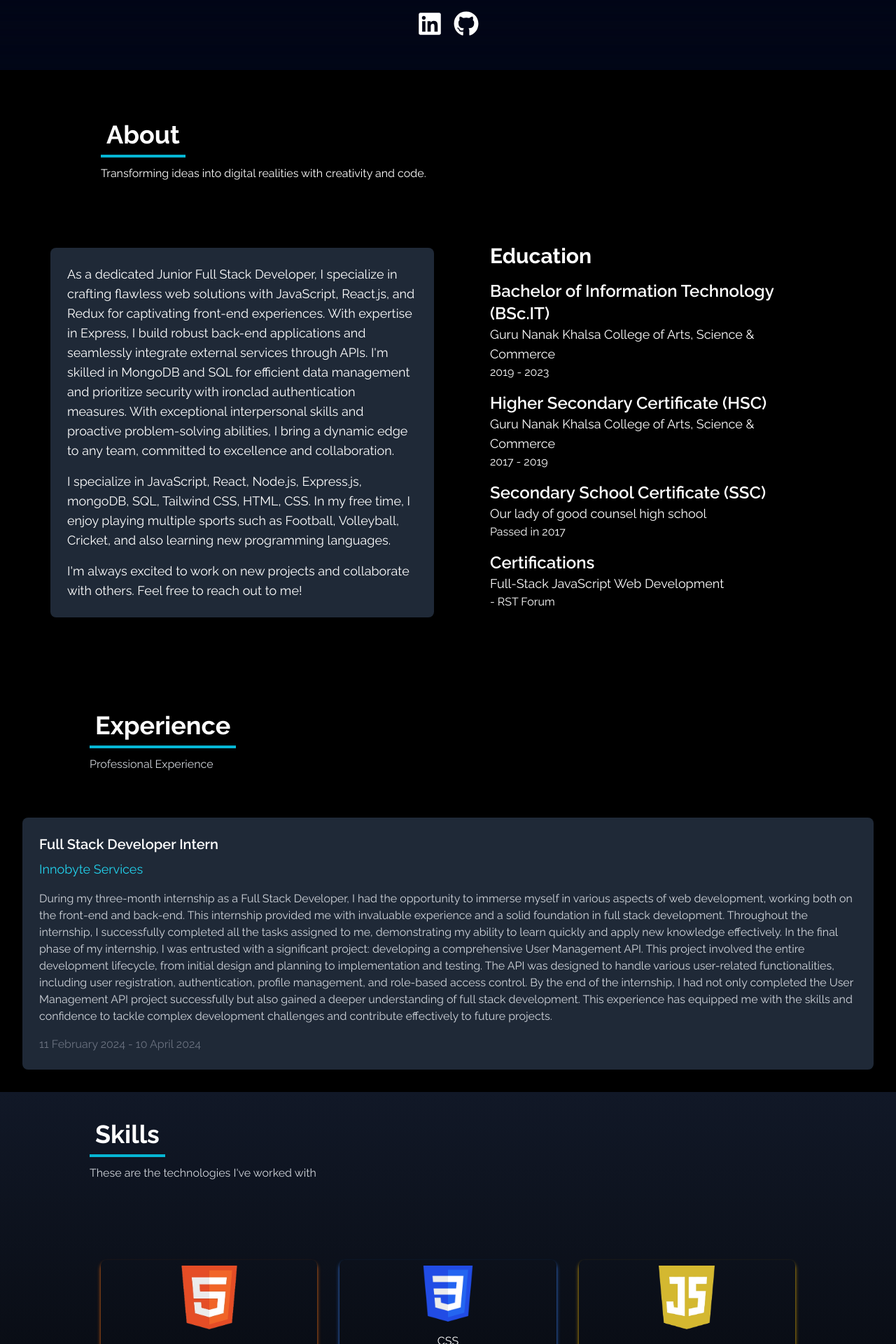
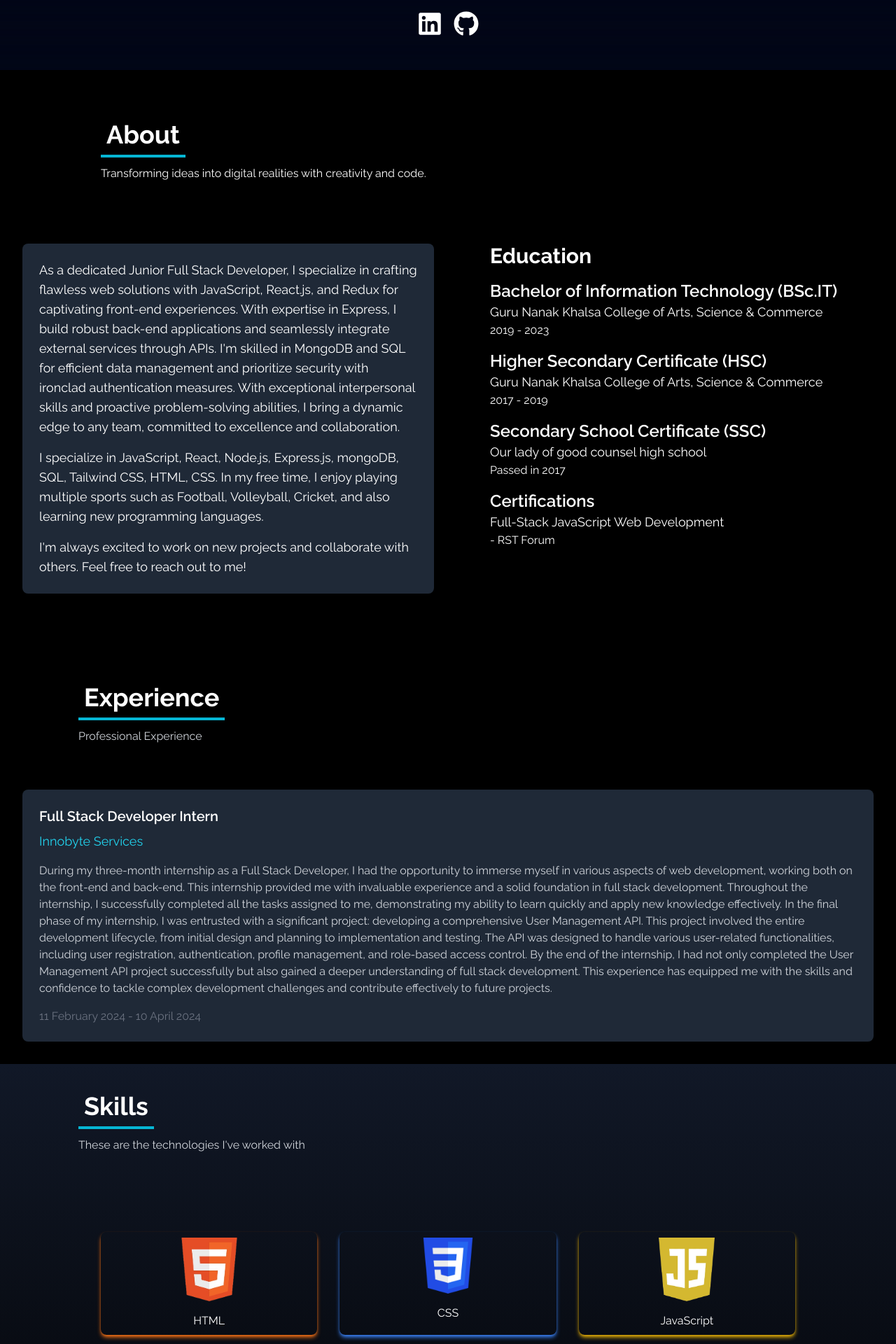
Before and after one commit to Abhisheksah09/Portfolio, a React (Create React App) app: page / in a window 1280 px wide. Shown: the part 700-2620 px from the top of the page at 70% size. Built offline with nearby package versions, Linux system fonts and the light colour scheme; the HTML template or start-up script is replaced by a standard one.

Commit message:
Final commit

```diff
--- a/package.json
+++ b/package.json
@@ -8,7 +8,7 @@
     "@testing-library/react": "^13.4.0",
     "@testing-library/user-event": "^13.5.0",
     "clsx": "^2.1.1",
-    "framer-motion": "^11.1.9",
+    "framer-motion": "^11.2.6",
     "nodemon": "^3.1.0",
     "react": "^18.3.1",
     "react-dom": "^18.3.1",
--- a/public/index.html
+++ b/public/index.html
@@ -3,7 +3,7 @@
   <head>
     <meta charset="utf-8" />
     <link rel="icon" href="%PUBLIC_URL%/favicon.ico" />
-    <meta name="viewport" content="width=device-width, initial-scale=1" />
+    <meta name="viewport" content="width=device-width, initial-scale=1.0" />
     <meta name="theme-color" content="#000000" />
     <meta
       name="description"
--- a/src/components/About.js
+++ b/src/components/About.js
@@ -1,32 +1,69 @@
 import React from "react";
+import { motion } from "framer-motion";
 
 const About = () => {
+  const headingVariants = {
+    hidden: { opacity: 0, x: -50 },
+    visible: {
+      opacity: 1,
+      x: 0,
+      transition: { duration: 0.9, ease: "easeOut" },
+    },
+  };
+
+  const leftToRightVariants = {
+    hidden: { opacity: 0, x: -50 },
+    visible: {
+      opacity: 1,
+      x: 0,
+      transition: { duration: 1.4, ease: "easeOut" },
+    },
+  };
+
+  const topToBottomVariants = {
+    hidden: { opacity: 0, y: -50 },
+    visible: {
+      opacity: 1,
+      y: 0,
+      transition: { duration: 1.5, ease: "easeOut" },
+    },
+  };
+
   return (
-    <>
     <div className="min-h-screen bg-black text-white flex flex-col justify-center py-8 px-4 sm:px-6 lg:px-8">
-        <div className="w-full max-w-screen-xl">
-          <div className="md:mx-[7rem]  sm:mx-[6rem] py-6 md:py-10 text-center sm:text-left">
+      <motion.div
+        className="md:mx-[7rem] py-6 md:py-10 text-center sm:text-left"
+        initial="hidden"
+        whileInView="visible"
+        variants={headingVariants}
+        viewport={{ once: false }}
+      >
         <h1 className="text-4xl font-bold border-b-4 border-cyan-500 p-2 inline">
           About
         </h1>
         <p className="py-6 text-white">
-              Transforming ideas into digital realities with creativity and
-              code.
+          Transforming ideas into digital realities with creativity and code.
         </p>
-          </div>
-          <div className="grid grid-cols-1 md:grid-cols-2 items-center gap-10 py-6 md:px-10 lg:px-[0rem">
-            <div className="p-6 rounded-lg shadow-lg hover:shadow-2xl transition-shadow duration-300 bg-gray-800 hover:bg-gray-700 transform hover:-translate-y-1 hover:scale-105">
+      </motion.div>
+      <div className="w-full max-w-screen-xl mx-auto">
+        <div className="grid grid-cols-1 md:grid-cols-2 items-start gap-10 py-6 md:px-10 lg:px-0">
+          <motion.div
+            className="p-6 rounded-lg shadow-lg hover:shadow-2xl transition-shadow duration-300 bg-gray-800 hover:bg-gray-700 transform hover:-translate-y-1 hover:scale-105"
+            initial="hidden"
+            whileInView="visible"
+            variants={leftToRightVariants}
+            viewport={{ once: false }}
+          >
             <p className="text-lg mb-4 md:text-xl lg:text-lg">
               As a dedicated Junior Full Stack Developer, I specialize in
               crafting flawless web solutions with JavaScript, React.js, and
               Redux for captivating front-end experiences. With expertise in
               Express, I build robust back-end applications and seamlessly
               integrate external services through APIs. I'm skilled in MongoDB
-                and SQL for efficient data management and prioritize security
-                with ironclad authentication measures. With exceptional
-                interpersonal skills and proactive problem-solving abilities, I
-                bring a dynamic edge to any team, committed to excellence and
-                collaboration.
+              and SQL for efficient data management and prioritize security with
+              ironclad authentication measures. With exceptional interpersonal
+              skills and proactive problem-solving abilities, I bring a dynamic
+              edge to any team, committed to excellence and collaboration.
             </p>
             <p className="text-lg mb-4 md:text-xl lg:text-lg">
               I specialize in JavaScript, React, Node.js, Express.js, mongoDB,
@@ -38,10 +75,16 @@ const About = () => {
               I'm always excited to work on new projects and collaborate with
               others. Feel free to reach out to me!
             </p>
-            </div>
+          </motion.div>
 
-            <div className="text-center md:text-left px-10">
-              <h1 className="text-3xl font-bold mb-4 ">Education</h1>
+          <motion.div
+            className="text-center md:text-left px-4 md:px-10"
+            initial="hidden"
+            whileInView="visible"
+            variants={topToBottomVariants}
+            viewport={{ once: false }}
+          >
+            <h1 className="text-3xl font-bold mb-4">Education</h1>
             <div className="mb-4">
               <h2 className="text-2xl font-semibold">
                 Bachelor of Information Technology (BSc.IT)
@@ -64,19 +107,18 @@ const About = () => {
               <h2 className="text-2xl font-semibold">
                 Secondary School Certificate (SSC)
               </h2>
-                <p className="text-lg">Our lady of good counsel high school </p>
+              <p className="text-lg">Our lady of good counsel high school</p>
               <p>Passed in 2017</p>
             </div>
             <div className="mb-4">
               <h2 className="text-2xl font-semibold">Certifications</h2>
               <p className="text-lg">Full-Stack JavaScript Web Development</p>
-                <p> - RST Forum</p>
+              <p>- RST Forum</p>
+            </div>
+          </motion.div>
         </div>
       </div>
     </div>
-        </div>
-      </div>
-    </>
   );
 };
 
--- a/src/components/Contact.js
+++ b/src/components/Contact.js
@@ -1,6 +1,7 @@
 import React, { useRef } from "react";
 import emailjs from "@emailjs/browser";
 import { toast } from "react-toastify";
+import { motion } from "framer-motion";
 
 function Contact() {
   const form = useRef();
@@ -22,19 +23,58 @@ function Contact() {
       );
   };
 
+  const headingVariants = {
+    hidden: { opacity: 0, x: -50 },
+    visible: {
+      opacity: 1,
+      x: 0,
+      transition: { duration: 0.9, ease: "easeOut" },
+    },
+  };
+
+  const leftTorighttVariants = {
+    hidden: { opacity: 0, x: -50 },
+    visible: {
+      opacity: 1,
+      x: 0,
+      transition: { duration: 1.4, ease: "easeOut" },
+    },
+  };
+
+  const topToBottomVariants = {
+    hidden: { opacity: 0, y: -50 },
+    visible: {
+      opacity: 1,
+      y: 0,
+      transition: { duration: 1.5, ease: "easeOut" },
+    },
+  };
+
   return (
     <div className="bg-black py-12 px-2">
-      <div className="md:mx-[7rem]  sm:mx-[6rem] py-6 md:py-10 text-center sm:text-left">
+      <motion.div
+        className="md:mx-[5rem]  sm:mx-[6rem] py-6 md:py-10 text-center sm:text-left"
+        initial="hidden"
+        whileInView="visible"
+        variants={headingVariants}
+        viewport={{ once: false }}
+      >
         <h1 className="text-4xl text-white font-bold border-b-4 border-cyan-500 p-2 inline">
           Contact
         </h1>
         <p className="py-4 md:py-6 text-gray-300">Let's Work Together</p>
-      </div>
+      </motion.div>
 
       <div className="container mx-auto px-4 md:px-6 text-center lg:px-20">
         <section className="mb-32">
           <div className="flex flex-wrap">
-            <div className="mb-12 w-full md:w-1/2 lg:w-5/12 lg:px-6">
+            <motion.div
+              className="mb-12 w-full md:w-1/2 lg:w-5/12 lg:px-6"
+              initial="hidden"
+              whileInView="visible"
+              variants={leftTorighttVariants}
+              viewport={{ once: false }}
+            >
               <form ref={form} onSubmit={sendEmail}>
                 <div className="relative mb-6">
                   <input
@@ -70,9 +110,15 @@ function Contact() {
                   Send
                 </button>
               </form>
-            </div>
-            <div className="w-full lg:w-7/12 mt-8 lg:mt-0 text-center   md:text-left">
-              <div className="flex flex-wrap ">
+            </motion.div>
+            <div className="w-full lg:w-7/12 mt-8 lg:mt-0 text-center pt-10   md:text-left">
+              <motion.div
+                className="flex flex-wrap "
+                initial="hidden"
+                whileInView="visible"
+                variants={topToBottomVariants}
+                viewport={{ once: false }}
+              >
                 <div className="mb-12 w-full md:w-1/2 lg:px-8">
                   <div className="flex items-start">
                     <div className="shrink-0">
@@ -202,7 +248,7 @@ function Contact() {
                     </div>
                   </div>
                 </div>
-              </div>
+              </motion.div>
             </div>
           </div>
         </section>
--- a/src/components/Experience.js
+++ b/src/components/Experience.js
@@ -1,4 +1,5 @@
 import React from "react";
+import { motion } from "framer-motion";
 
 const experiences = [
   {
@@ -10,20 +11,48 @@ const experiences = [
   },
 ];
 
+const headingVariants = {
+  hidden: { opacity: 0, x: -50 },
+  visible: {
+    opacity: 1,
+    x: 0,
+    transition: { duration: 0.9, ease: "easeOut" },
+  },
+};
+
+const topToBottomVariants = {
+  hidden: { opacity: 0, y: -50 },
+  visible: {
+    opacity: 1,
+    y: 0,
+    transition: { duration: 1.4, ease: "easeOut" },
+  },
+};
+
 const Experience = () => {
   return (
-    <div className="min-w-screen-lg bg-black text-white text-justify p-4 md:p-8">
-      <div className="mx-4 md:text-left sm:mx-[6rem] py-6 md:py-10 text-center sm:text-left">
+    <div className="min-w-screen-lg bg-black text-white text-justify p-4 md:p-8 overflow-hidden">
+      <motion.div
+        className="mx-4  md:mx-[5rem] sm:mx-[6rem] py-6 md:py-10 text-center sm:text-left"
+        initial="hidden"
+        whileInView="visible"
+        variants={headingVariants}
+        viewport={{ once: false }}
+      >
         <h1 className="text-4xl font-bold border-b-4 border-cyan-500 p-2 inline">
           Experience
         </h1>
         <p className="py-4 md:py-6 text-gray-300">Professional Experience</p>
-      </div>
+      </motion.div>
       <div className="grid gap-4 md:gap-8 w-full">
         {experiences.map((experience, index) => (
-          <div
+          <motion.div
             key={index}
-            className="bg-gray-800 p-4 md:p-6 rounded-lg shadow-lg transition duration-300 hover:scale-105 hover:bg-gray-700 hover:shadow-lg"
+            className="bg-gray-800 p-4 md:p-6 rounded-lg shadow-lg  hover:scale-105 hover:bg-gray-700 hover:shadow-lg"
+            initial="hidden"
+            whileInView="visible"
+            variants={topToBottomVariants}
+            viewport={{ once: false }}
           >
             <h2 className="text-lg md:text-xl font-semibold mb-2 text-white text-center sm:text-left">
               {experience.role}
@@ -37,7 +66,7 @@ const Experience = () => {
             <p className="text-gray-500 text-sm md:text-base">
               {experience.duration}
             </p>
-          </div>
+          </motion.div>
         ))}
       </div>
     </div>
--- a/src/components/NavBar.js
+++ b/src/components/NavBar.js
@@ -25,8 +25,8 @@ function NavBar() {
   ];
 
   return (
-    <div className="w-full fixed top-0 z-50">
-      <div className="flex justify-between items-center w-full h-[80px] text-white bg-black px-4">
+    <div className="w-full fixed top-0 z-50 bg-black">
+      <div className="flex justify-between items-center w-full h-[80px] px-4">
         <div>
           <h1 className="text-4xl md:text-6xl font-allura text-cyan-500 px-4 md:px-8">
             Abhi
@@ -37,7 +37,7 @@ function NavBar() {
           {navSection.map((id) => (
             <li
               key={id}
-              className="px-4 md:px-6 lg:px-10 cursor-pointer capitalize font-medium text-white hover:scale-105 hover:text-cyan-500 duration-200"
+              className="px-4 md:px-4 lg:px-8 cursor-pointer capitalize font-medium text-white hover:scale-105 hover:text-cyan-500 duration-200"
               onClick={() => smoothScroll(`#${id}`)}
             >
               {id.charAt(0).toUpperCase() + id.slice(1)}
--- a/src/components/ProjectShow.js
+++ b/src/components/ProjectShow.js
@@ -3,6 +3,7 @@ import StickyScroll from "../components/ui/project-scroll";
 import ecommerce from "../Images/e-commerce.png";
 import usermanagement from "../Images/user-management.png";
 import restaurant from "../Images/restautant.png";
+import { motion } from "framer-motion";
 
 const content = [
   {
@@ -123,14 +124,33 @@ const content = [
   },
 ];
 
+const headingVariants = {
+  hidden: { opacity: 0, x: -50 },
+  visible: {
+    opacity: 1,
+    x: 0,
+    transition: { duration: 0.9, ease: "easeOut" },
+  },
+};
+
 function ProjectShow() {
   return (
     <div className="p-4 md:p-10 bg-black">
-      <div className="md:mx-[6rem]  sm:mx-[6rem] py-6 md:py-10 text-center sm:text-left">
-        <h1 className="text-4xl text-white font-bold border-b-4 border-cyan-500 p-2 inline">
-          Projects
-        </h1>
-        <p className="py-4 md:py-6 text-gray-300">A Showcase of My Best Work</p>
+      <div>
+        <motion.div
+          className="mx-4 md:mx-[4rem] text-white sm:mx-[6rem] py-6 md:py-10 text-center sm:text-left"
+          initial="hidden"
+          whileInView="visible"
+          variants={headingVariants}
+          viewport={{ once: false }}
+        >
+          <h1 className="text-4xl font-bold border-b-4 border-cyan-500 p-2 inline">
+            Projects
+          </h1>
+          <p className="py-4 md:py-6 text-gray-300">
+            A Showcase of My Best Work
+          </p>
+        </motion.div>
       </div>
 
       <StickyScroll content={content} />
--- a/src/components/Skills.js
+++ b/src/components/Skills.js
@@ -1,4 +1,5 @@
 import React from "react";
+import { motion } from "framer-motion";
 import html from "../Images/HTML.png";
 import css from "../Images/CSS.png";
 import javascript from "../Images/JS.png";
@@ -26,7 +27,7 @@ const Skills = () => {
     {
       id: 3,
       src: javascript,
-      title: "Javascrip",
+      title: "JavaScript",
       style: "shadow-yellow-500",
     },
     {
@@ -48,55 +49,82 @@ const Skills = () => {
       style: "shadow-yellow-500",
     },
     {
-      id: 6,
+      id: 7,
       src: tailwind,
       title: "Tailwind CSS",
       style: "shadow-cyan-300",
     },
     {
-      id: 7,
+      id: 8,
       src: mongodb,
-      title: "mongoDB",
+      title: "MongoDB",
       style: "shadow-green-600",
     },
     {
-      id: 8,
+      id: 9,
       src: sql,
       title: "SQL",
       style: "shadow-blue-500",
     },
   ];
+
+  const headingVariants = {
+    hidden: { opacity: 0, x: -50 },
+    visible: {
+      opacity: 1,
+      x: 0,
+      transition: { duration: 0.9, ease: "easeOut" },
+    },
+  };
+
+  const topToBottomVariants = {
+    hidden: { opacity: 0, y: -50 },
+    visible: {
+      opacity: 1,
+      y: 0,
+      transition: { duration: 1.8, ease: "easeOut" },
+    },
+  };
+
   return (
-    <>
     <div
       name="skills"
-        className="bg-gradient-to-b from-gray-900 to-black w-full "
+      className="bg-gradient-to-b from-gray-900 to-black w-full"
     >
-        <div className="md:mx-[8rem] md:text-left sm:mx-[6rem] py-6 md:py-10 text-center sm:text-left">
+      <motion.div
+        className="md:mx-[7rem] md:text-left sm:mx-[6rem] py-6 md:py-10 text-center sm:text-left"
+        initial="hidden"
+        whileInView="visible"
+        variants={headingVariants}
+        viewport={{ once: false }}
+      >
         <h1 className="text-4xl text-white font-bold border-b-4 border-cyan-500 p-2 inline">
           Skills
         </h1>
         <p className="py-4 md:py-6 text-gray-300">
           These are the technologies I've worked with
         </p>
-        </div>
+      </motion.div>
       <div className="max-w-screen-lg mx-auto p-4 flex flex-col justify-center w-full h-full text-white">
         <div className=" w-full grid grid-cols-2 mx-auto sm:grid-cols-3 gap-8 text-center py-8 sm:px-0">
           {techs.map(({ id, src, title, style }) => {
             return (
-                <div
+              <motion.div
                 key={id}
-                  className={`shadow-md hover:scale-105 duration-500 py-2 rounded-lg ${style}`}
+                className={`shadow-md hover:scale-105  py-2 rounded-lg ${style}`}
+                initial="hidden"
+                whileInView="visible"
+                variants={topToBottomVariants}
+                viewport={{ once: false }}
               >
                 <img src={src} alt="" className="w-20 m-auto" />
                 <p className=" mt-4">{title}</p>
-                </div>
+              </motion.div>
             );
           })}
         </div>
       </div>
     </div>
-    </>
   );
 };
 
--- a/src/components/ui/project-scroll.js
+++ b/src/components/ui/project-scroll.js
@@ -38,6 +38,15 @@ const StickyScroll = ({ content, contentClassName }) => {
     "linear-gradient(to bottom right, var(--orange-500), var(--yellow-500))",
   ];
 
+  const topToBottomVariants = {
+    hidden: { opacity: 0, y: -50 },
+    visible: {
+      opacity: 1,
+      y: 0,
+      transition: { duration: 1.4, ease: "easeOut" },
+    },
+  };
+
   return (
     <motion.div
       animate={{
@@ -46,6 +55,10 @@ const StickyScroll = ({ content, contentClassName }) => {
       className="h-[30rem] overflow-y-auto overflow-x-hidden flex justify-center relative space-x-10 lg:space-x-40 rounded-md p-5 lg:p-10"
       ref={ref}
       style={{ scrollbarWidth: "none", msOverflowStyle: "none" }}
+      initial="hidden"
+      whileInView="visible"
+      variants={topToBottomVariants}
+      viewport={{ once: false }}
     >
       <div className="relative flex flex-col lg:flex-row items-start px-4 w-full max-w-2xl">
         <div className="w-full">
```
Also changed, not shown: 1 other file (tests, documents, lock files or other folders). Lines whose indentation alone changed are shown as unchanged.
